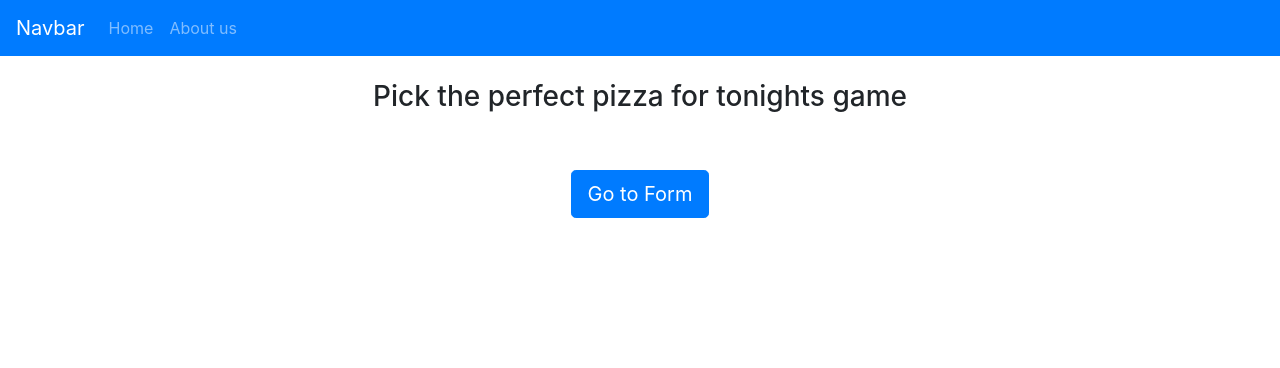
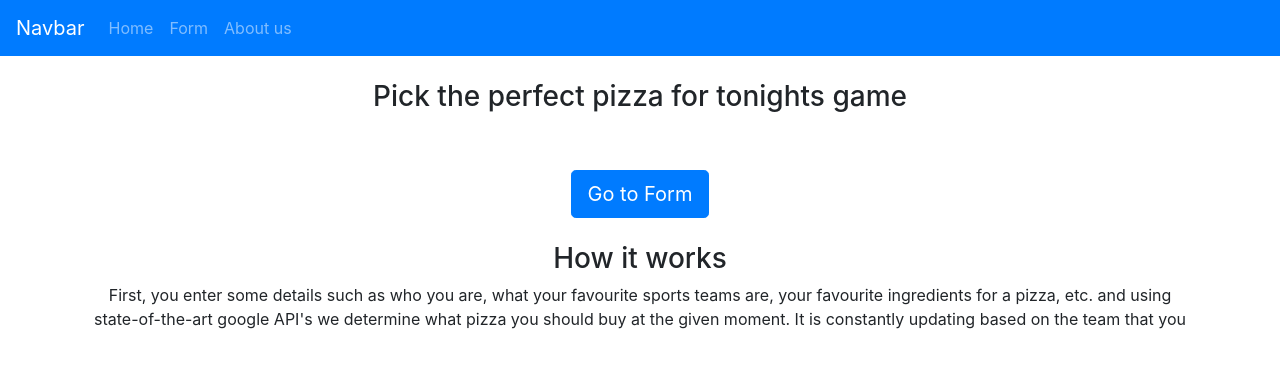
Before and after one commit to corrupted-segmentation/grizzfront, a plain HTML site: page index.html in a window 1280 px wide. Drawn offline with nearby package versions, Linux system fonts and the light colour scheme.

Commit message:
fixed navbar links

```diff
--- a/index.html
+++ b/index.html
@@ -15,7 +15,7 @@
 
 <!--nav bar-->
 <nav class="navbar navbar-expand-md bg-primary navbar-dark">
-  <a class="navbar-brand" href="#">Navbar</a>
+  <a class="navbar-brand" href="index.html">Navbar</a>
   <button class="navbar-toggler" type="button" data-toggle="collapse" data-target="#collapsibleNavbar">
     <span class="navbar-toggler-icon"></span>
   </button>
@@ -23,6 +23,9 @@
     <ul class="navbar-nav">
       <li class="nav-item">
         <a class="nav-link" href="#">Home</a>
+      </li>
+      <li class="nav-item">
+        <a class="nav-link" href="form.html">Form</a>
       </li>
       <li class="nav-item">
         <a class="nav-link" href="#">About us</a>
@@ -46,6 +49,15 @@
       <button type="button" class="btn btn-primary btn-lg" onclick="window.location.href='form.html'">
           Go to Form
       </button>
+
+      <br></br>
+
+      <h3>How it works</h3>
+      <p>First, you enter some details such as who you are, what your favourite sports teams are,
+        your favourite ingredients for a pizza, etc.
+        and using state-of-the-art google API's we determine what pizza you should buy at the given
+        moment. It is constantly updating based on the team that you
+      </p>
   </div>
 </main>
 
```
Also changed, not shown: form.html (+4 -1 lines).
